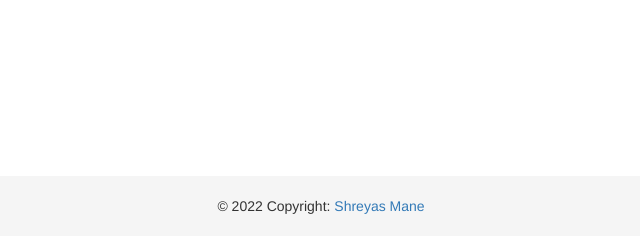
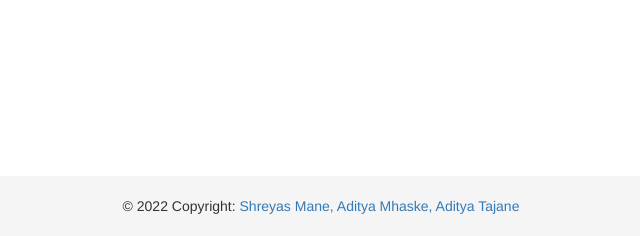
Before and after one commit to shreyasvmane/Diabetes-Prediction-System, a Flask app: template templates/predict.html in a window 1280 px wide. Shown: the part 564-800 px from the top of the page, without its empty margins (319-959 px from the left). Run offline with Flask 2, Linux system fonts and the light colour scheme; the template is opened without the code that fills it, so the values that code supplies are empty; some libraries are stand-ins or nearby versions.

Commit message:
Update Footer

```diff
--- a/templates/predict.html
+++ b/templates/predict.html
@@ -84,7 +84,7 @@
     <!-- Footer -->
     <footer class="page-footer font-small blue">
       <div class="footer-copyright text-center py-3">© 2022 Copyright:
-        <a href="https://github.com/shreyasvmane"> Shreyas Mane</a>
+        <a href="https://github.com/shreyasvmane"> Shreyas Mane, Aditya Mhaske, Aditya Tajane </a>
       </div>
     </footer>
 </body>
```
